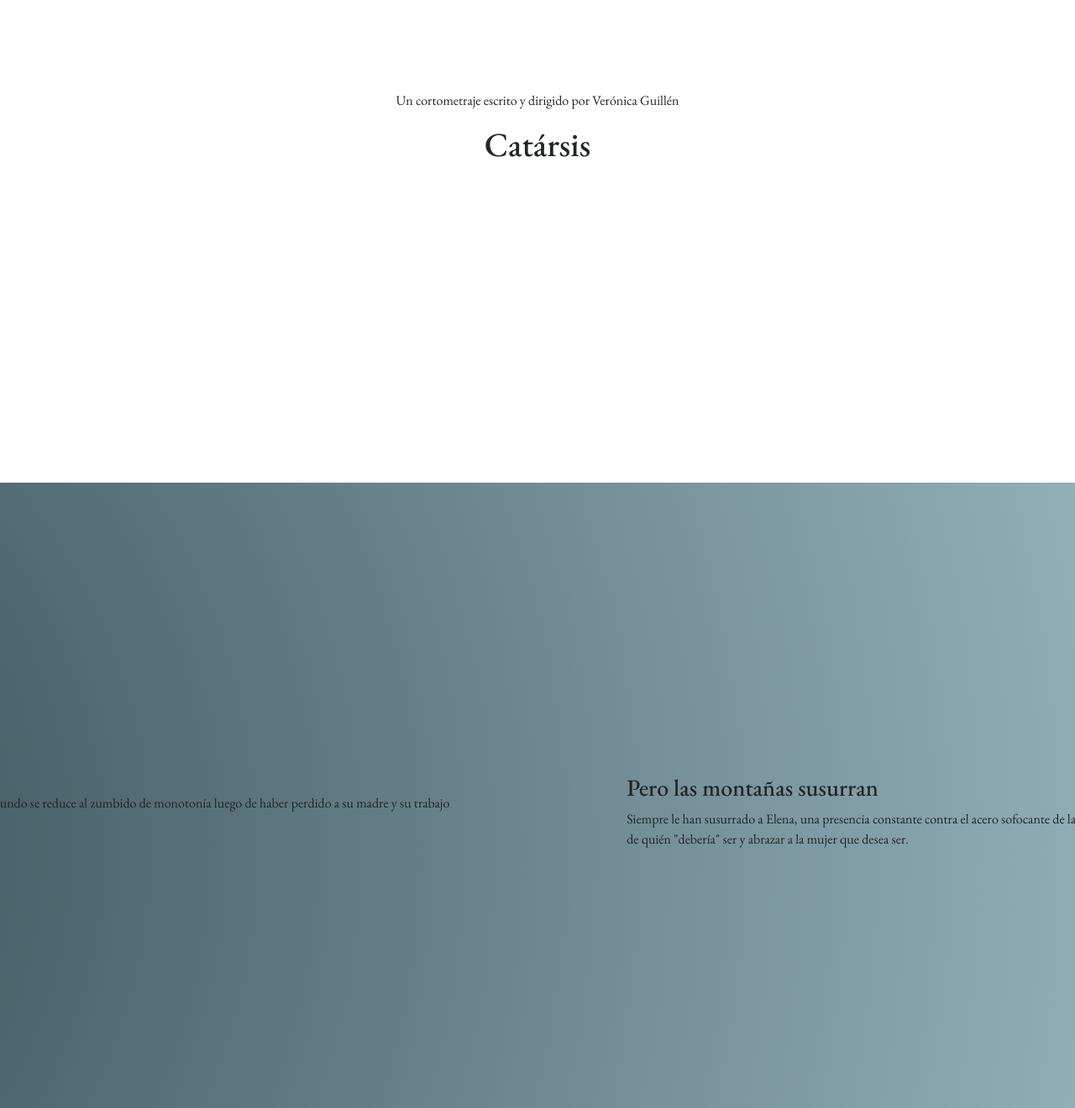
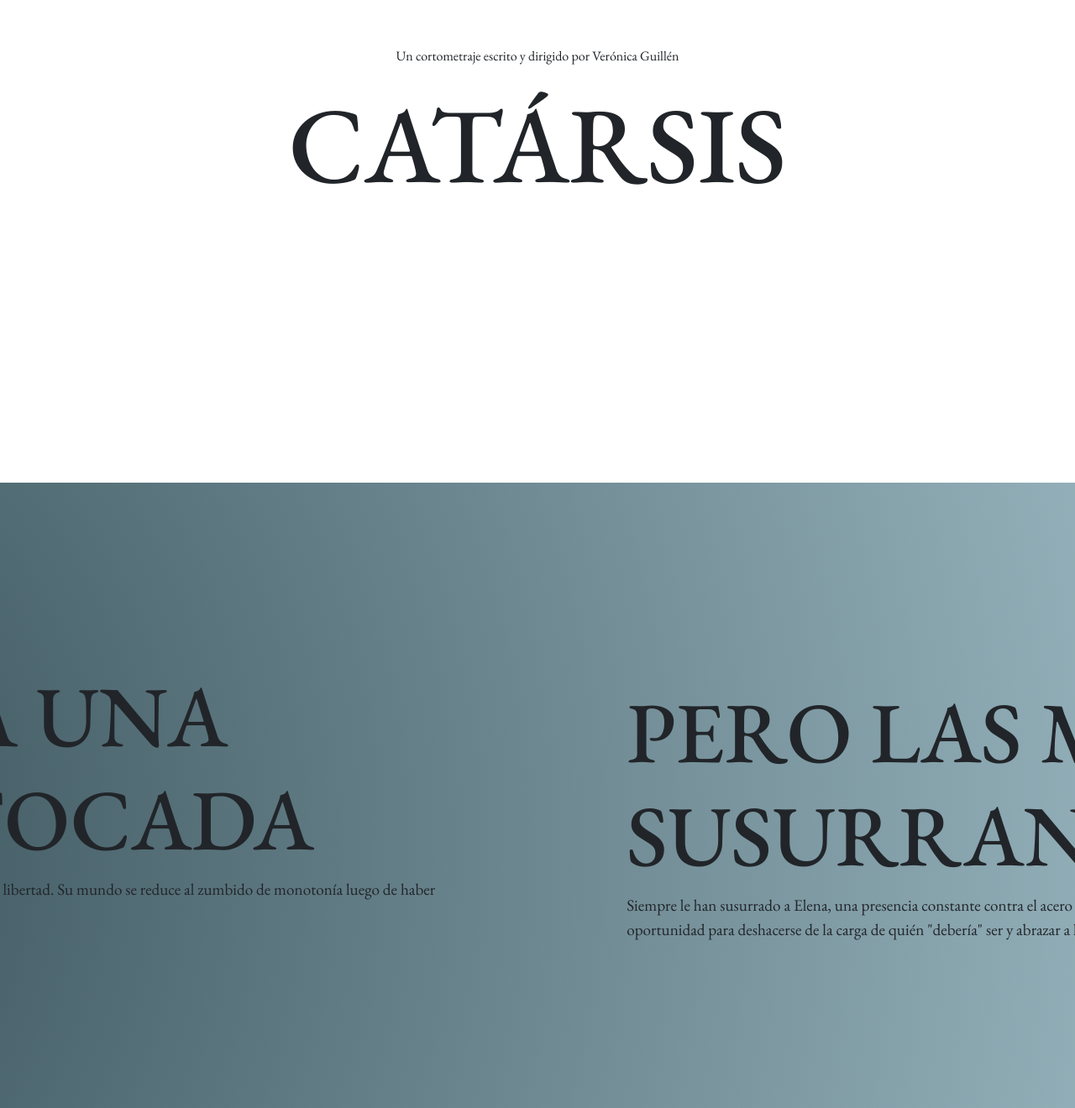
Before and after one commit to alessandrovaru/short-film-app, a Next.js app: page / in a window 1280 px wide. Shown: the part 1825-3145 px from the top of the page at 84% size. Built offline with nearby package versions, Linux system fonts and the light colour scheme.

Commit message:
refactor: Update MainTitle component with dynamic data

```diff
--- a/src/components/home/MainMotion/MainMotion.module.css
+++ b/src/components/home/MainMotion/MainMotion.module.css
@@ -22,6 +22,7 @@
   background: radial-gradient(circle at 5.6% 54.5%, rgb(47, 71, 79) 0%, rgb(159, 188, 198) 83.6%);
   z-index: 4;
 
+
 }
 
 .thumbnail{
@@ -32,7 +33,13 @@
   width: 100vw;
   height: 100vh;
   padding: 100px;
-
+  & h3{
+    text-transform: uppercase;
+    font-size: clamp(1.8rem, 8vw, 18rem);
+  }
+  & p{
+    font-size: clamp(1rem, 4vw, 1.2rem);
+  }
 }
 
 
--- a/src/components/home/MainTitle/MainTitle.jsx
+++ b/src/components/home/MainTitle/MainTitle.jsx
@@ -1,10 +1,16 @@
 import styles from './MainTitle.module.css';
+
+const data = {
+  title: "Catársis",
+  header: "Un cortometraje escrito y dirigido por Verónica Guillén",
+  cta: 'Ver más',
+};
 export const MainTitle = () => {
   return (
     <section id='mainTitle' className={`${styles.section} container`}>
-      <p>Un cortometraje escrito y dirigido por Verónica Guillén</p>
-      <h1>Catársis</h1>
-      <a  href="#mainMotion" className={`btn ${styles.btn}`}>Ver más</a>
+      <p>{data.header}</p>
+      <h2>{data.title}</h2>
+      <a href='#mainMotion' className={`btn ${styles.btn}`}>{data.cta}</a>
     </section>
   );
 }
--- a/src/components/home/MainTitle/MainTitle.module.css
+++ b/src/components/home/MainTitle/MainTitle.module.css
@@ -5,6 +5,11 @@
   align-items: center;
   flex-direction: column;
   z-index: 3;
+  & h2{
+    text-transform: uppercase;
+    font-size: clamp(2rem, 10vw, 20rem);
+
+  }
 }
 
 .btn{
```
